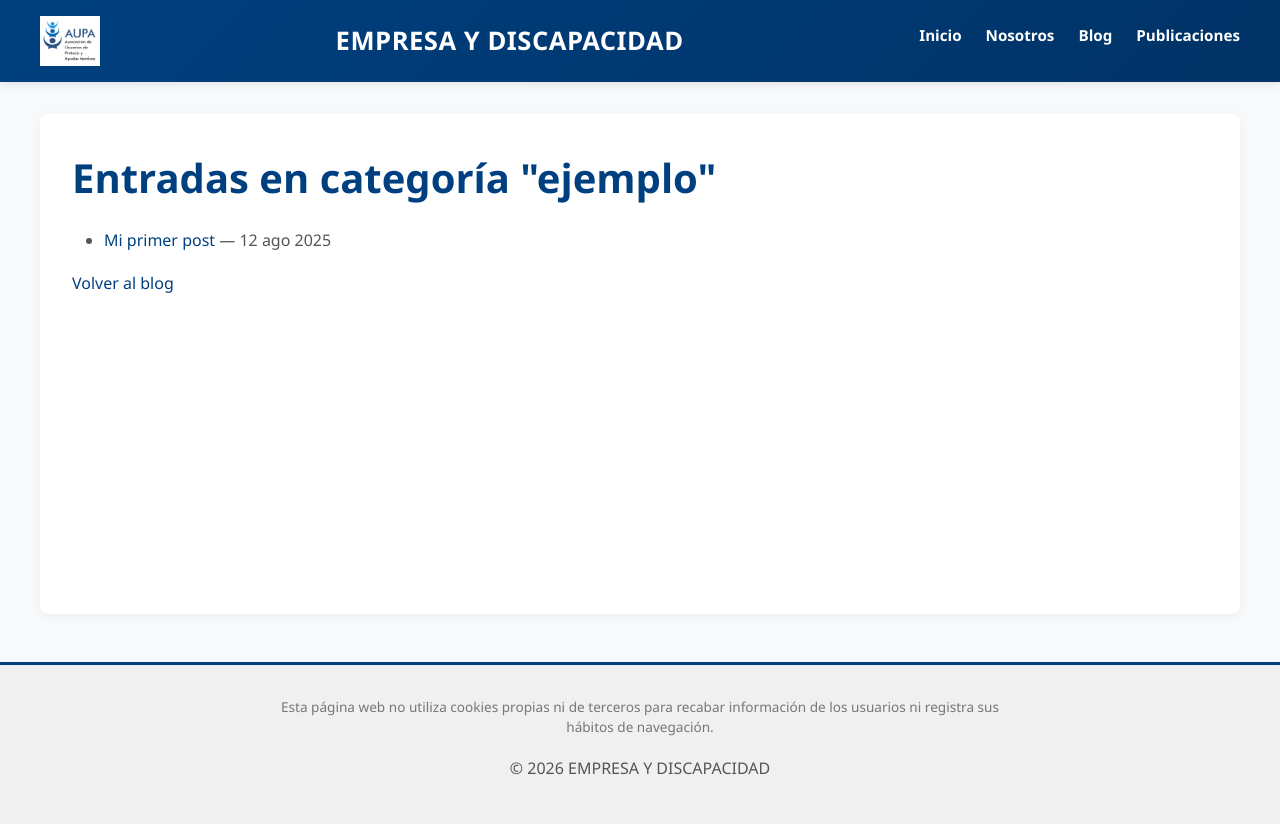
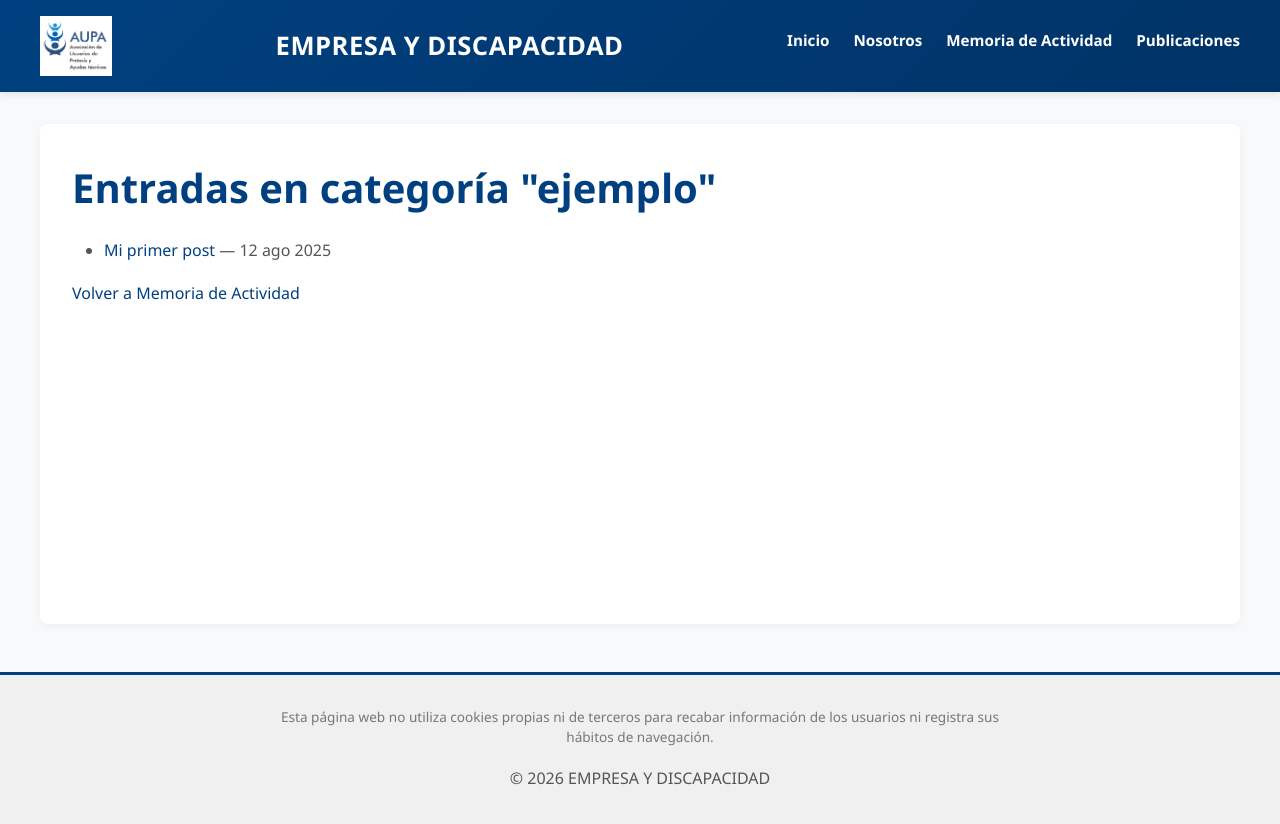
Before and after one commit to miguel-laloma/web_AUPA, an Eleventy site: page blog/categoria.njk in a window 1280 px wide. Built offline with nearby package versions, Linux system fonts and the light colour scheme; Eleventy itself is replaced by a stand-in of ours; files that its build step writes are made by us from their sources.

Commit message:
Fix header scroll jitter, enlarge logo, rename Blog to Memoria de Actividad and update navigation text

```diff
--- a/_includes/layout.njk
+++ b/_includes/layout.njk
@@ -14,7 +14,7 @@
         <ul class="nav">
           <li><a href="{{ '/' | relative }}">Inicio</a></li>
           <li><a href="{{ '/nosotros/' | relative }}">Nosotros</a></li>
-          <li><a href="{{ '/blog/' | relative }}">Blog</a></li>
+          <li><a href="{{ '/blog/' | relative }}">Memoria de Actividad</a></li>
           <li><a href="{{ '/publicaciones/' | relative }}">Publicaciones</a></li>
         </ul>
       </nav>
@@ -32,18 +32,17 @@
 
   <script>
     const header = document.getElementById('header');
-    let lastScrollTop = 0;
+    let headerScrolled = false;
 
     window.addEventListener('scroll', function() {
       const scrollTop = window.pageYOffset || document.documentElement.scrollTop;
-
-      if (scrollTop > 50) {
+      if (!headerScrolled && scrollTop > 60) {
         header.classList.add('scrolled');
-      } else {
+        headerScrolled = true;
+      } else if (headerScrolled && scrollTop < 40) {
         header.classList.remove('scrolled');
+        headerScrolled = false;
       }
-
-      lastScrollTop = scrollTop <= 0 ? 0 : scrollTop;
     });
   </script>
 </body>
--- a/blog/categoria.njk
+++ b/blog/categoria.njk
@@ -29,4 +29,4 @@ title: "Categoría: {{ categoria }}"
   {% endfor %}
 </ul>
 
-<a href="{{ '/blog/' | relative }}">Volver al blog</a>
+<a href="{{ '/blog/' | relative }}">Volver a Memoria de Actividad</a>
--- a/blog/index.njk
+++ b/blog/index.njk
@@ -1,11 +1,11 @@
 ---
 layout: layout.njk
-title: Blog
+title: Memoria de Actividad
 ---
 
-<h1>Blog</h1>
+<h1>Memoria de Actividad</h1>
 
-<p>Un espacio para repensar la relación entre empresa y discapacidad. Analizamos la actualidad, generamos documentos formativos para no expertos y abrimos nuestras puertas a firmas invitadas. Si eres experto o entidad y quieres aportar tu visión, escríbenos a <a href="mailto:info@empresaydiscapacidad.org">info@empresaydiscapacidad.org</a></p>
+<p>Un espacio dedicado a la memoria de actividad de AUPA. Más adelante ampliaremos aquí los informes, las acciones realizadas y los documentos de seguimiento para que cualquiera pueda consultar nuestro trabajo en empresa y discapacidad.</p>
 
 {% set postsOrdenados = collections.blogPosts | sort(attribute='data.date') | reverse %}
 
--- a/styles/style.css
+++ b/styles/style.css
@@ -18,15 +18,15 @@ header {
   background: linear-gradient(135deg, #004080 0%, #003366 100%);
   color: white;
   padding: 1rem;
+  min-height: 82px;
   box-shadow: 0 2px 8px rgba(0, 0, 0, 0.1);
   position: sticky;
   top: 0;
   z-index: 100;
-  transition: padding 0.3s ease, box-shadow 0.3s ease;
+  transition: box-shadow 0.3s ease, background 0.3s ease;
 }
 
 header.scrolled {
-  padding: 0.5rem 1rem;
   box-shadow: 0 4px 12px rgba(0, 0, 0, 0.15);
 }
 
@@ -40,14 +40,14 @@ header .container {
 }
 
 .logo {
-  height: 50px;
+  height: 60px;
   width: auto;
   flex-shrink: 0;
   transition: height 0.3s ease;
 }
 
 header.scrolled .logo {
-  height: 40px;
+  height: 60px;
 }
 
 .site-title {
@@ -59,11 +59,11 @@ header.scrolled .logo {
   flex: 1;
   text-align: center;
   white-space: nowrap;
-  transition: font-size 0.3s ease;
+  transition: color 0.3s ease;
 }
 
 header.scrolled .site-title {
-  font-size: 1.2rem;
+  font-size: 1.6rem;
 }
 
 /* Navigation */
@@ -92,7 +92,7 @@ nav {
 }
 
 header.scrolled .nav a {
-  font-size: 0.85rem;
+  font-size: 0.95rem;
 }
 
 .nav a::after {
```
